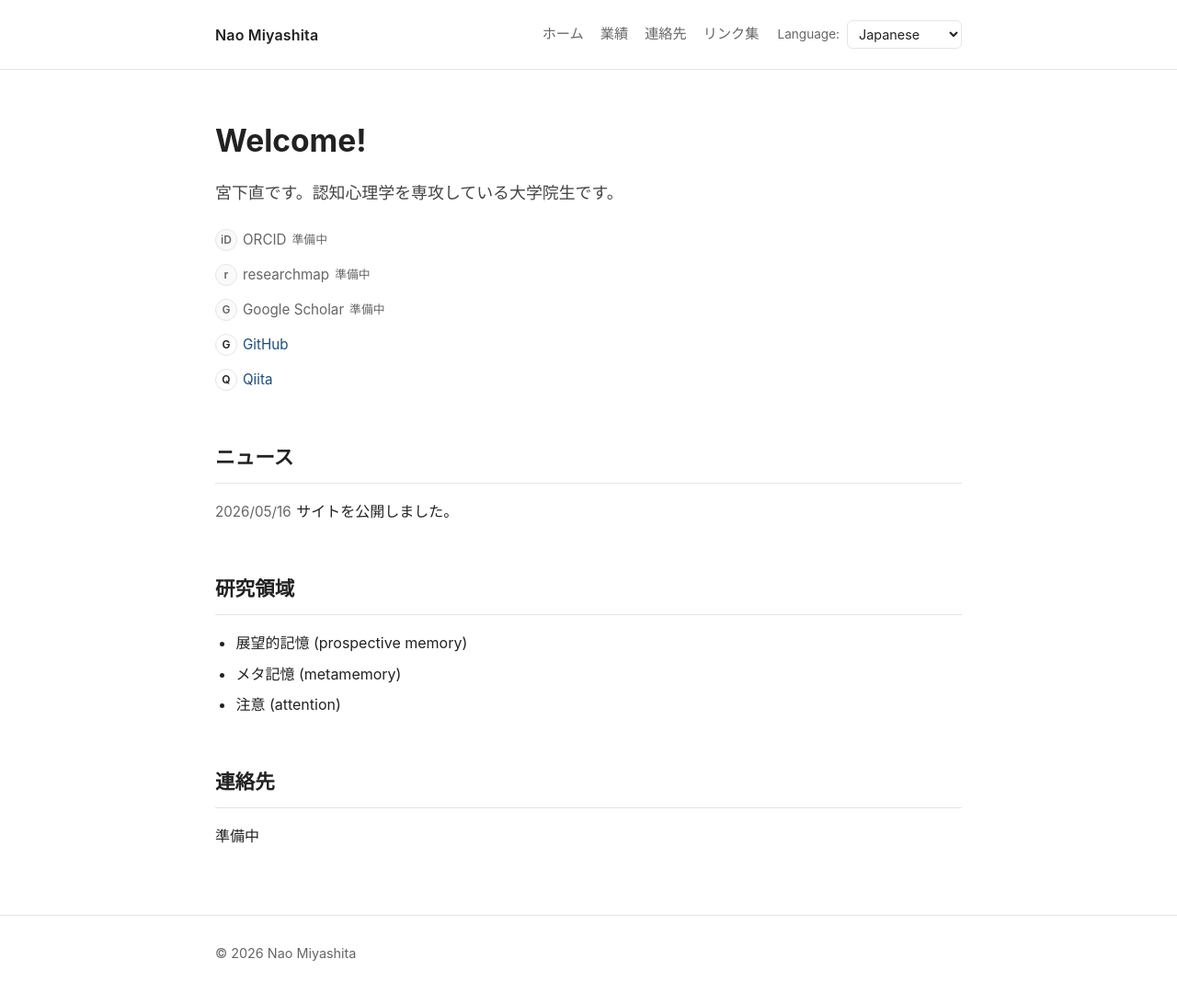
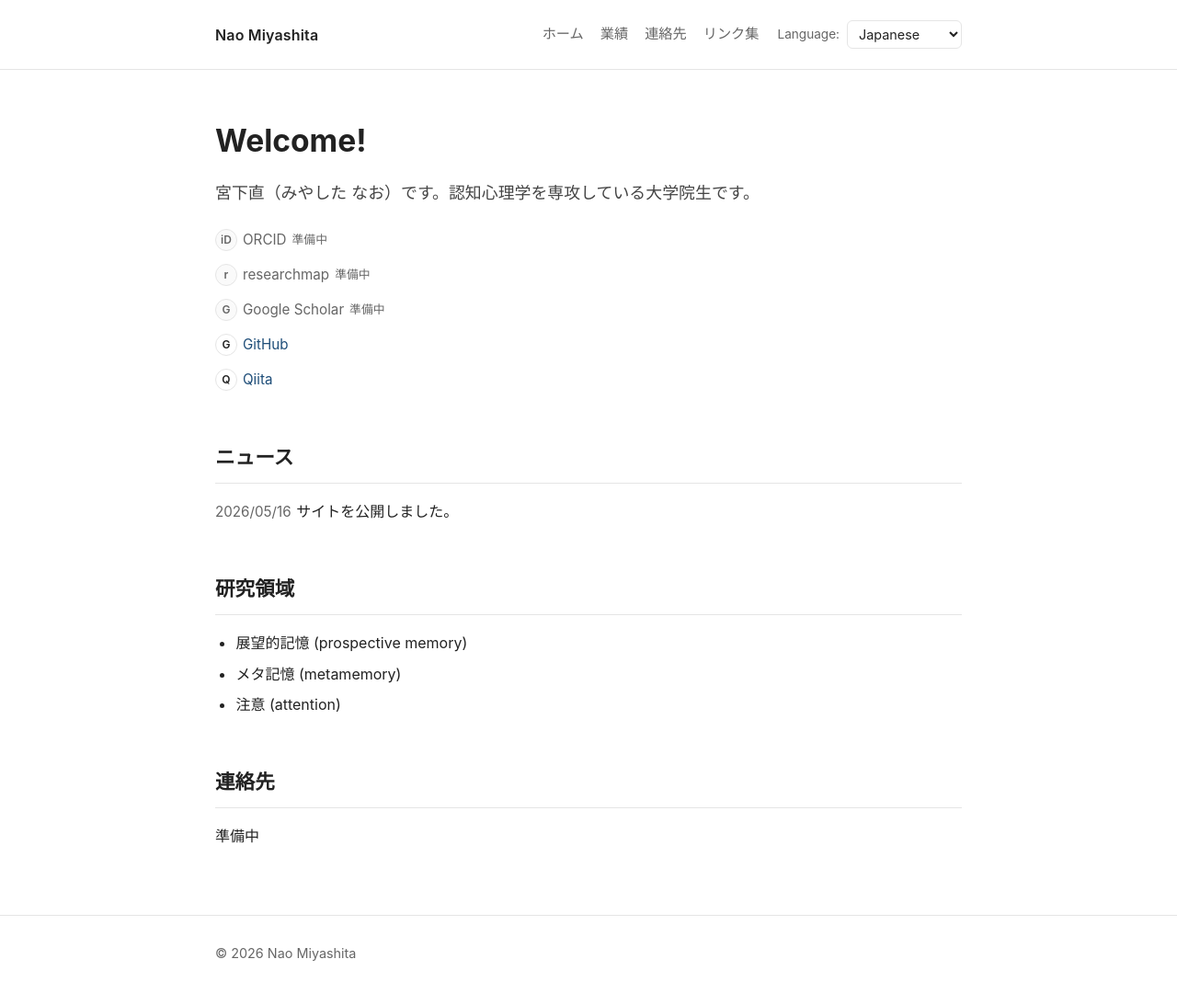
Before and after one commit to naomiyashita/github.io, a Jekyll site: the page built from index.md, in a window 1280 px wide. Shown: the whole page at 92% size. Built offline with Jekyll 4.4.1, drawn with Linux system fonts in a browser that asks for light colours.

Commit message:
Update index.md

```diff
--- a/index.md
+++ b/index.md
@@ -7,7 +7,7 @@ lang: ja
 # Welcome!
 
 <p class="lead">
-宮下直です。認知心理学を専攻している大学院生です。
+宮下直（みやした なお）です。認知心理学を専攻している大学院生です。
 </p>
 
 <ul class="profile-links">
```
